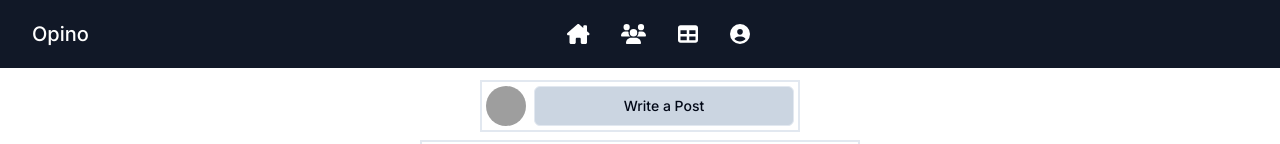
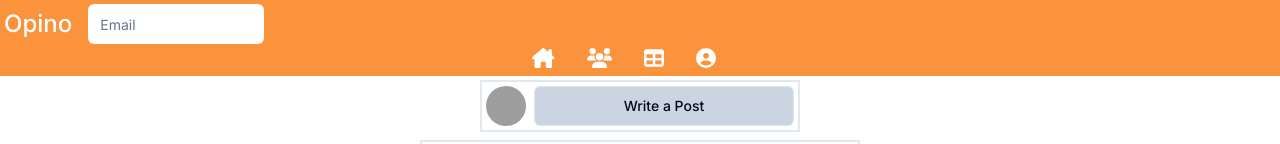
Before and after one commit to SumitSaha10/Opino, a Next.js app: page / in a window 1280 px wide. Shown: the top 144 px of the page. Built offline with nearby package versions, Linux system fonts and the light colour scheme; grey boxes are pictures that could not be loaded.

Commit message:
Some UI chabnges in navbar.

```diff
--- a/app/components/Navbar.js
+++ b/app/components/Navbar.js
@@ -8,15 +8,20 @@ import {
     faCircleUser
 } from "@fortawesome/free-solid-svg-icons";
 import { usePathname } from 'next/navigation'
+import { Input } from "@/components/ui/input"
 const Navbar = () => {
     const pathname = usePathname();
     return (
         <>
-            <header className="text-gray-400 bg-gray-900 body-font fixed w-full top-0 left-0 z-10">
-                <div className="container mx-auto flex flex-wrap p-5 flex-col md:flex-row items-center">
-                    <a className="flex title-font font-medium items-center text-white mb-4 md:mb-0" href='/'>
-                        <span className="ml-3 text-xl">Opino</span>
-                    </a>
+            <header className="text-gray-400 bg-orange-400 body-font fixed w-full top-0 left-0 z-10">
+                <div className="container mx-auto flex flex-wrap p-1 flex-row md:flex-col justify-center">
+                    <div className="logos flex justify-around sm:justify-start items-center gap-2 w-full">
+                        <a className="flex title-font font-medium mr-2 text-white text-2xl" href='/'>
+                            Opino
+                        </a>
+                        <Input type="email" id="email" placeholder="Email" className="w-44 outline-none border-none" />
+                    </div>
+
                     <nav className="md:ml-auto md:mr-auto flex flex-wrap items-center text-base justify-center">
                         {pathname === "/login" || pathname === "/signup" ? "" : <a className="mr-8 text-white text-xl cursor-pointer"><FontAwesomeIcon icon={faHouseChimney} /></a>}
                         {pathname === "/login" || pathname === "/signup" ? "" : <a className="mr-8 text-white text-xl cursor-pointer"><FontAwesomeIcon icon={faUsers} /></a>}
```
